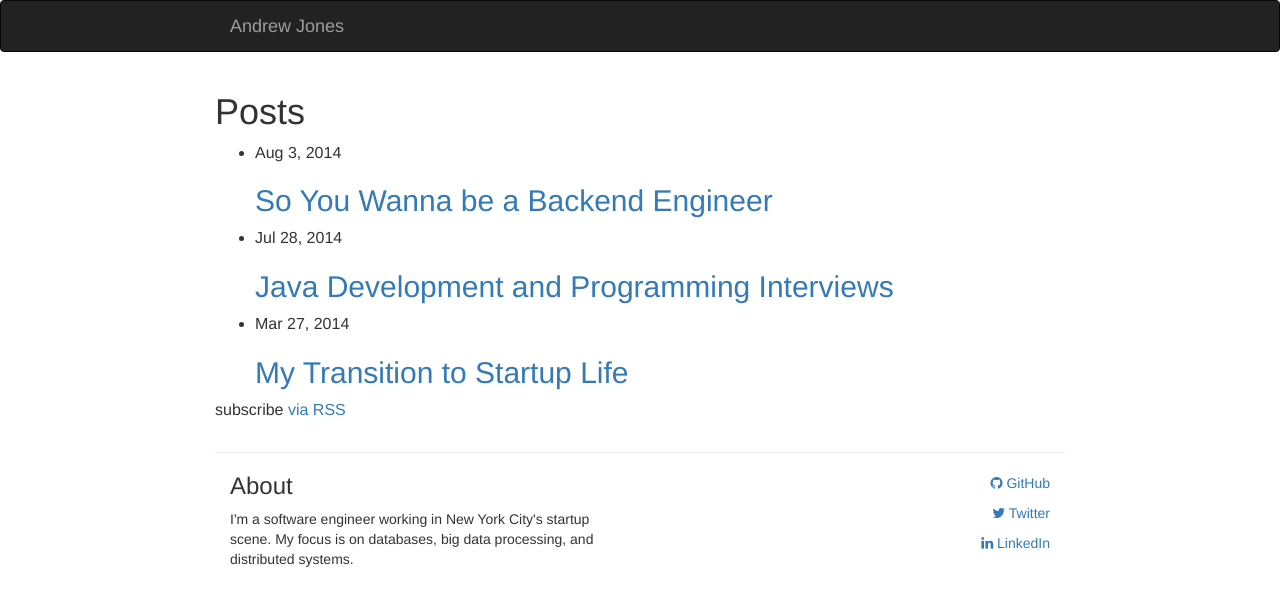
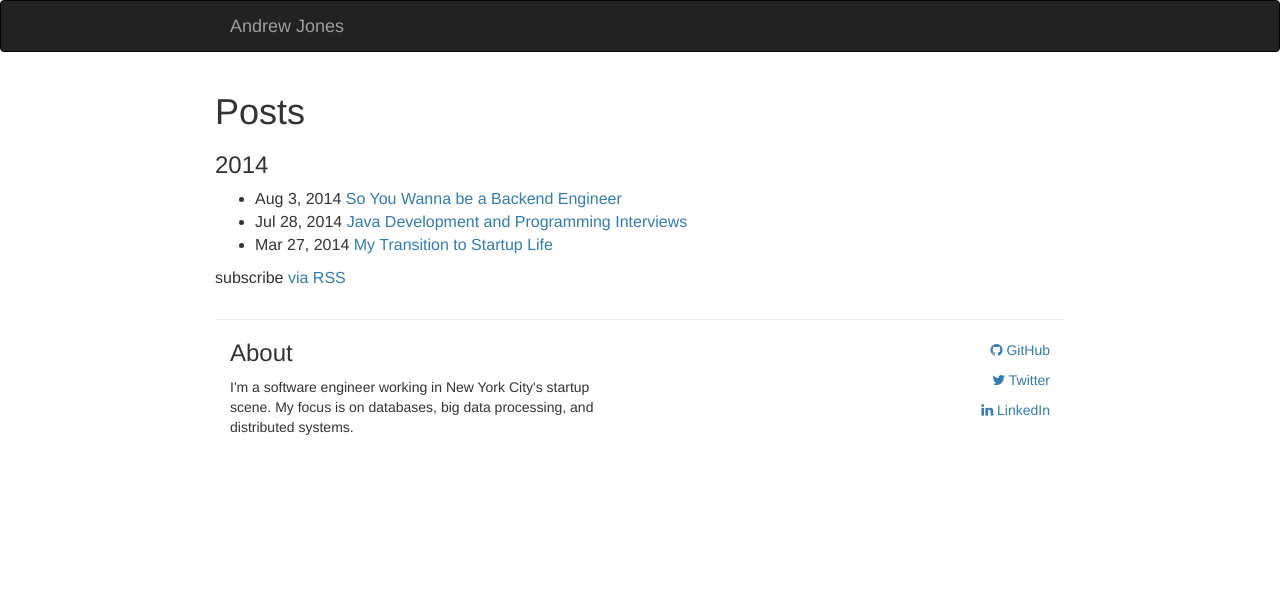
Before and after one commit to atjones0011/atjones.co, a Jekyll site: the page built from index.html, in a window 1280 px wide. Shown: the top 606 px of the page. Built offline with Jekyll 4.4.1, drawn with Linux system fonts in a browser that asks for light colours; nearby versions of some CDN libraries.

Commit message:
Update post listing layout

```diff
--- a/index.html
+++ b/index.html
@@ -3,21 +3,29 @@ layout: default
 ---
 
 <div class="home">
-
   <h1 class="page-heading">Posts</h1>
 
-  <ul class="post-list">
-    {% for post in site.posts %}
-      <li>
-        <span class="post-meta">{{ post.date | date: "%b %-d, %Y" }}</span>
+  {% for post in site.posts %}
+    {% capture this_year %}{{ post.date | date: "%Y" }}{% endcapture %}
+    {% capture next_year %}{{ post.previous.date | date: "%Y" }}{% endcapture %}
 
-        <h2>
-          <a class="post-link" href="{{ post.url | prepend: site.baseurl }}">{{ post.title }}</a>
-        </h2>
-      </li>
-    {% endfor %}
-  </ul>
+    {% if forloop.first %}
+      <h3 id="{{ this_year }}-ref">{{ this_year }}</h3>
+      <ul class="post-list">
+    {% endif %}
+
+    <li>{{ post.date | date: "%b %-d, %Y" }} <a class="post-link" href="{{ post.url | prepend: site.baseurl }}">{{ post.title }}</a></li>
+
+    {% if forloop.last %}
+      </ul>
+    {% else %}
+      {% if this_year != next_year %}
+        </ul>
+        <h3 id="{{ next_year }}-ref">{{ next_year }}</h3>
+        <ul class="post-list">
+      {% endif %}
+    {% endif %}
+  {% endfor %}
 
   <p class="rss-subscribe">subscribe <a href="{{ "/feed.xml" | prepend: site.baseurl }}">via RSS</a></p>
-
 </div>
```
Also changed, not shown: 1 other file.
